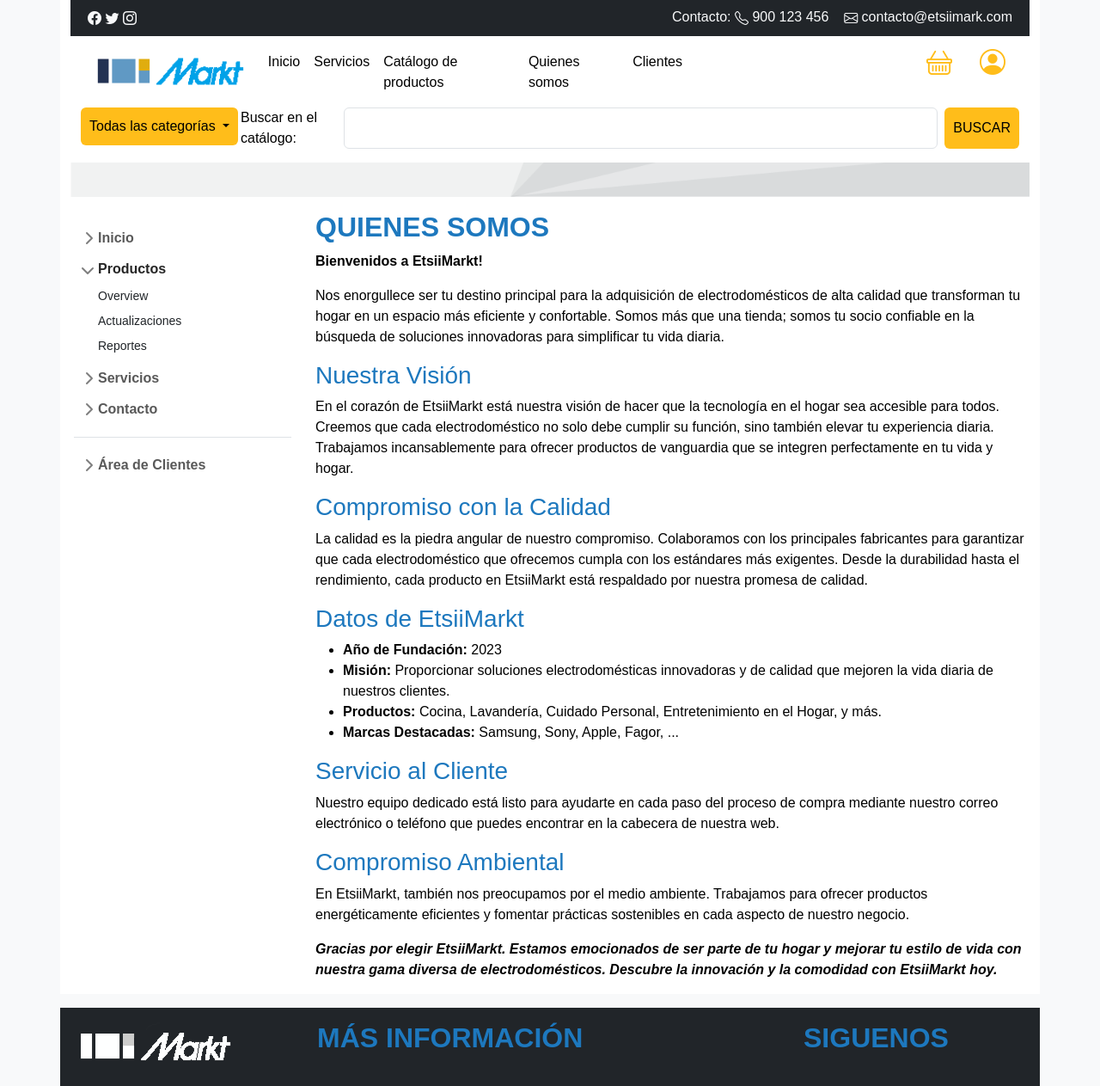
After one commit to antsuagar/ETSIIMarkt, a Django app: page /nosotros in a window 1280 px wide. The commit adds this page. Shown: the whole page at 86% size. Run offline with Django 4.2, Linux system fonts and the light colour scheme; some libraries are stand-ins or nearby versions.

Commit message:
[dev] 26. Datos de la empresa Se incluye la página de quienes somos enlazada desde el menú principal.

```diff
--- a/EtsiiMarktProject/EtsiiMarkt/urls.py
+++ b/EtsiiMarktProject/EtsiiMarkt/urls.py
@@ -19,7 +19,7 @@ from django.urls import path, include
 #from clientes.views import RegistroClienteView
 from clientes.views import IniciarSesionView, modificar_datos_usuario, perfil, register
 from django.contrib.auth.views import LogoutView
-from core.views import index
+from core.views import index, nosotros
 from productos.views import catalogo, catalogo2
 from pedidos.views import procesar_pago, exito, error
 from django.conf import settings
@@ -39,6 +39,7 @@ urlpatterns = [
     path('procesar_pago/', procesar_pago, name='procesar_pago'),
     path('exito/<str:cantidad>/', exito, name='exito'),
     path('error/<str:error>/', error, name='error'),
+    path('nosotros', nosotros, name='nosotros'),
 ]
 
 
--- a/EtsiiMarktProject/core/views.py
+++ b/EtsiiMarktProject/core/views.py
@@ -6,3 +6,6 @@ def index(request):
     user = request.user
     productos = Producto.objects.all()
     return render(request, 'home.html', {'user': user, 'productos': productos})
+
+def nosotros(request):
+    return render(request, 'empresa/nosotros.html')
--- /dev/null
+++ b/EtsiiMarktProject/templates/empresa/nosotros.html
@@ -0,0 +1,31 @@
+{% extends "base.html" %}
+
+{% block title %}Quienes somos{% endblock %}
+
+{% block content %}
+
+<h2>QUIENES SOMOS</h2>
+
+<div class="row">
+    <div class="col-12">
+        <p><strong>Bienvenidos a EtsiiMarkt! </strong></p>
+        <p>Nos enorgullece ser tu destino principal para la adquisición de electrodomésticos de alta calidad que transforman tu hogar en un espacio más eficiente y confortable. Somos más que una tienda; somos tu socio confiable en la búsqueda de soluciones innovadoras para simplificar tu vida diaria. </p>
+        <h3>Nuestra Visión</h3>
+        <p> En el corazón de EtsiiMarkt está nuestra visión de hacer que la tecnología en el hogar sea accesible para todos. Creemos que cada electrodoméstico no solo debe cumplir su función, sino también elevar tu experiencia diaria. Trabajamos incansablemente para ofrecer productos de vanguardia que se integren perfectamente en tu vida y hogar.</p>
+        <h3> Compromiso con la Calidad </h3>
+        <p>La calidad es la piedra angular de nuestro compromiso. Colaboramos con los principales fabricantes para garantizar que cada electrodoméstico que ofrecemos cumpla con los estándares más exigentes. Desde la durabilidad hasta el rendimiento, cada producto en EtsiiMarkt está respaldado por nuestra promesa de calidad. </p>
+        <h3>Datos de EtsiiMarkt</h3>
+        <ul>
+        <li> <strong>Año de Fundación:</strong> 2023</li>
+        <li> <strong>Misión:</strong> Proporcionar soluciones electrodomésticas innovadoras y de calidad que mejoren la vida diaria de nuestros clientes. </li>
+        <li><strong>Productos:</strong> Cocina, Lavandería, Cuidado Personal, Entretenimiento en el Hogar, y más.</li>
+        <li> <strong>Marcas Destacadas:</strong> Samsung, Sony, Apple, Fagor, ...</li>
+        </ul>
+        <h3>Servicio al Cliente </h3>
+        <p> Nuestro equipo dedicado está listo para ayudarte en cada paso del proceso de compra mediante nuestro correo electrónico o teléfono que puedes encontrar en la cabecera de nuestra web.</p>
+        <h3>Compromiso Ambiental</h3>
+        <p> En EtsiiMarkt, también nos preocupamos por el medio ambiente. Trabajamos para ofrecer productos energéticamente eficientes y fomentar prácticas sostenibles en cada aspecto de nuestro negocio. </p>
+        <p><strong><em>Gracias por elegir EtsiiMarkt. Estamos emocionados de ser parte de tu hogar y mejorar tu estilo de vida con nuestra gama diversa de electrodomésticos. Descubre la innovación y la comodidad con EtsiiMarkt hoy. </em></strong></p>
+    </div>
+</div>
+{% endblock %}
--- a/EtsiiMarktProject/templates/header.html
+++ b/EtsiiMarktProject/templates/header.html
@@ -26,7 +26,7 @@
                             <a class="nav-link" href="/catalogo">Catálogo de productos</a>
                           </li>
                           <li class="nav-item">
-                            <a class="nav-link" href="/contacto">Contacto</a>
+                            <a class="nav-link" href="/nosotros">Quienes somos</a>
                           </li>
                           <li class="nav-item">
                             <a class="nav-link" href="/perfil">Clientes</a>
```
